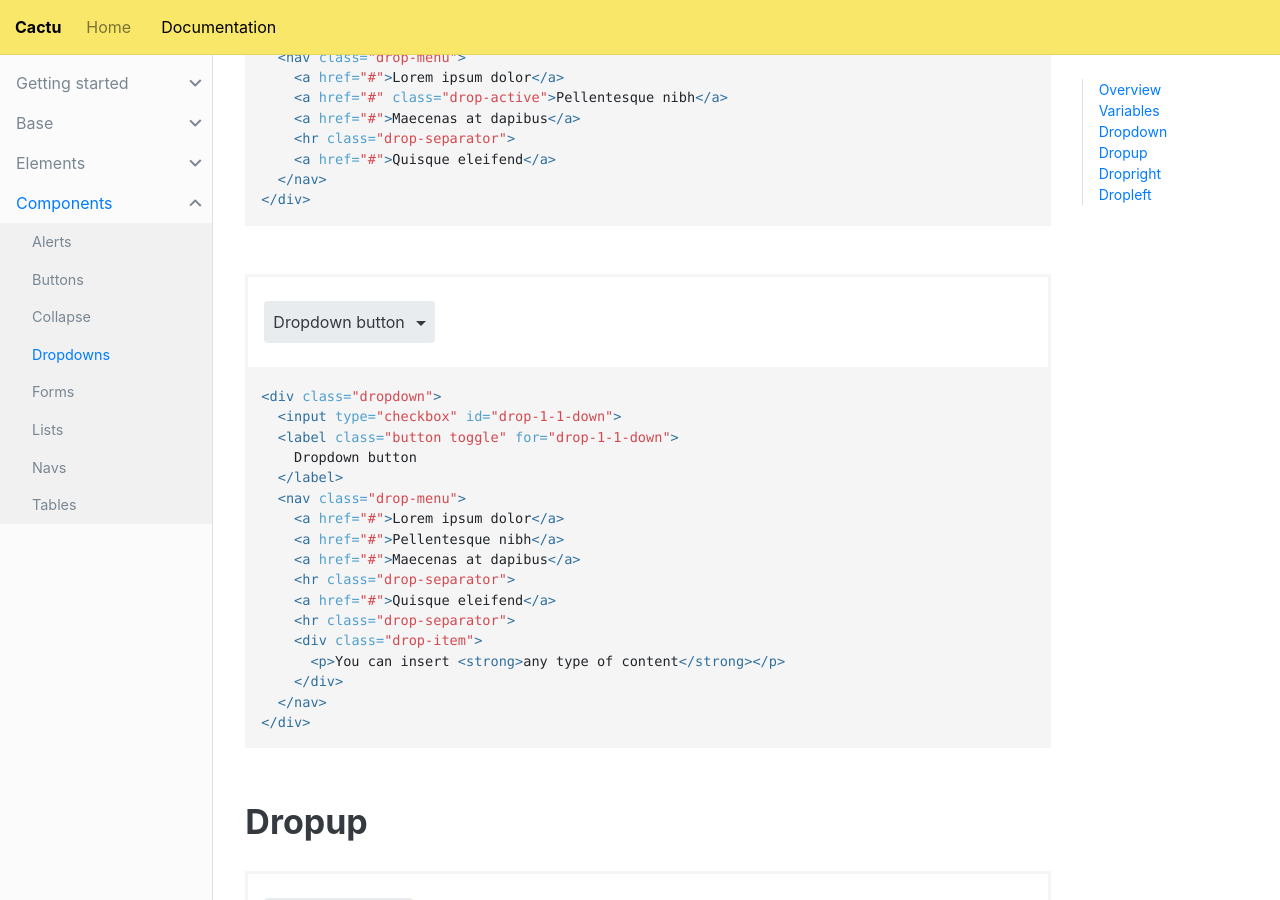
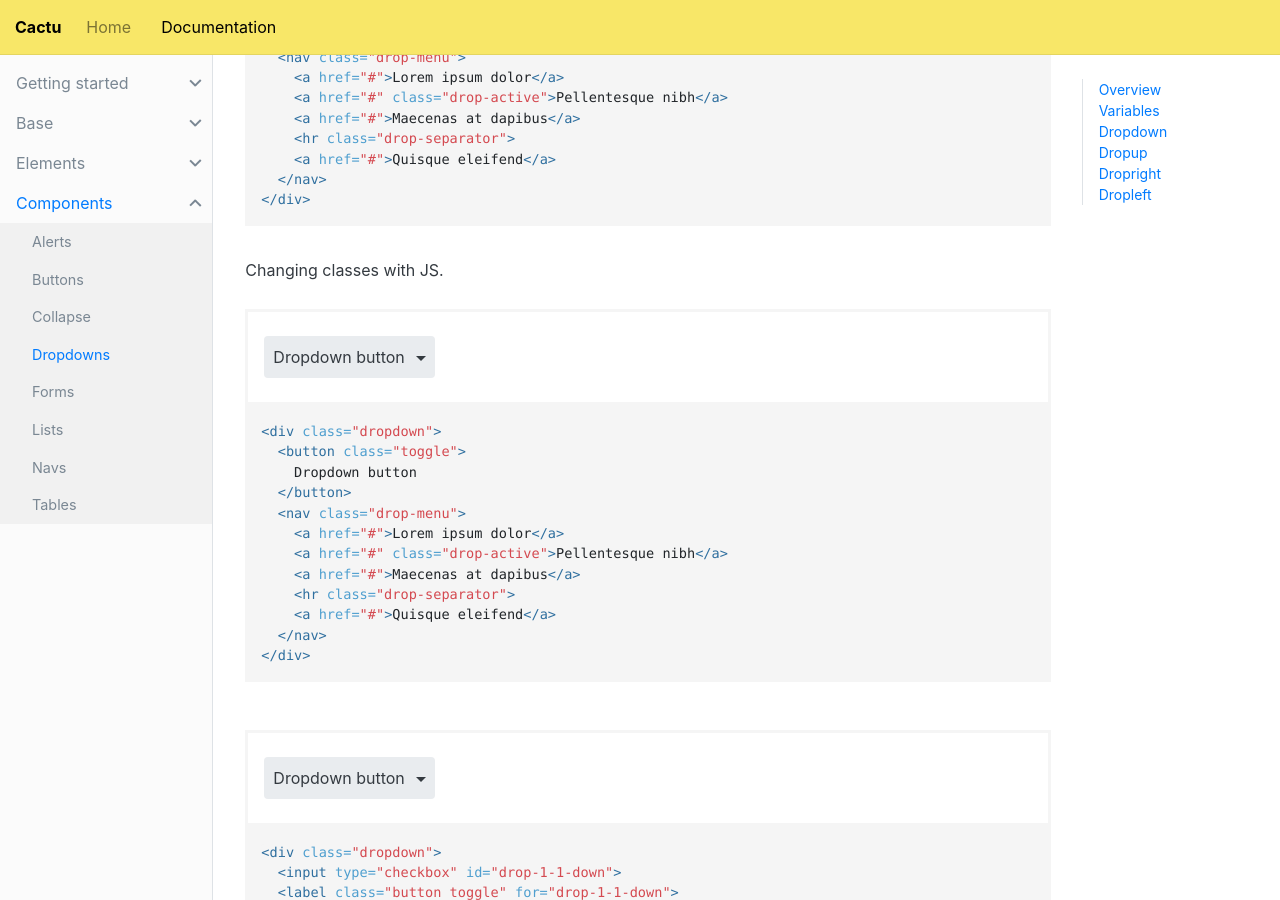
Before and after one commit to mendozagioo/cactu, a Jekyll site: the page built from documentation/components/dropdowns.md, in a window 1280 px wide and 900 px high, scrolled down 1540 px. Built offline with Jekyll 4.4.1, drawn with Linux system fonts in a browser that asks for light colours; the table of contents is made by our own code.

Commit message:
Adding class to transitions with JS

```diff
--- a/documentation/components/dropdowns.md
+++ b/documentation/components/dropdowns.md
@@ -40,6 +40,24 @@ Dropdowns are toggleable, contextual overlays for displaying lists of links and
   <label class="button toggle" for="drop-1-down">
     Dropdown button
   </label>
+  <nav class="drop-menu">
+    <a href="#">Lorem ipsum dolor</a>
+    <a href="#" class="drop-active">Pellentesque nibh</a>
+    <a href="#">Maecenas at dapibus</a>
+    <hr class="drop-separator">
+    <a href="#">Quisque eleifend</a>
+  </nav>
+</div>
+{% endcapture %}
+{% include example.html content=example %}
+
+Changing classes with JS.
+
+{% capture example %}
+<div class="dropdown">
+  <button class="toggle">
+    Dropdown button
+  </button>
   <nav class="drop-menu">
     <a href="#">Lorem ipsum dolor</a>
     <a href="#" class="drop-active">Pellentesque nibh</a>
```
Also changed, not shown: scss/components/_dropdowns.scss (+10 -0 lines).
